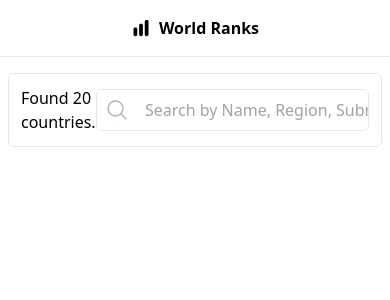
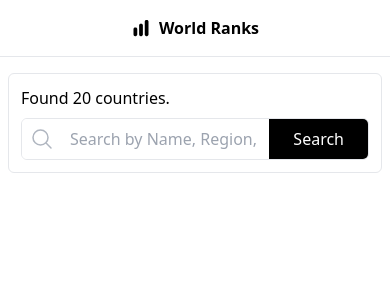
Before and after one commit to iabdwahab/world-ranks, a Next.js app: page / in a window 390 px wide. Shown: the top 300 px of the page. Built offline with nearby package versions, Linux system fonts and the light colour scheme.

Commit message:
Make Search Container Responsive.

```diff
--- a/src/components/search/SearchContainer.tsx
+++ b/src/components/search/SearchContainer.tsx
@@ -3,7 +3,7 @@ import SearchInput from './SearchInput';
 
 const SearchContainer = () => {
   return (
-    <div className="flex items-center justify-between">
+    <div className="flex flex-col gap-2 md:items-center md:flex-row justify-between">
       <FoundedCount countriesCount={20} />
       <SearchInput />
     </div>
--- a/src/components/search/SearchInput.tsx
+++ b/src/components/search/SearchInput.tsx
@@ -2,11 +2,11 @@ import SearchIcon from '../icons/SearchIcon';
 
 const SearchInput = () => {
   return (
-    <div className="flex items-center border rounded-md overflow-hidden outline-2 focus-within:outline">
+    <div className="flex items-center md:w-[500px] border rounded-md overflow-hidden outline-2 focus-within:outline">
       <div className="bg-white p-2">
         <SearchIcon />
       </div>
-      <input type="text" className="p-2 w-[400px] font-medium focus:outline-none" placeholder="Search by Name, Region, Subregion." />
+      <input type="text" className="p-2 font-medium focus:outline-none w-full" placeholder="Search by Name, Region, Subregion." />
       <button className="bg-black text-white py-2 px-6 font-medium">Search</button>
     </div>
   );
```
